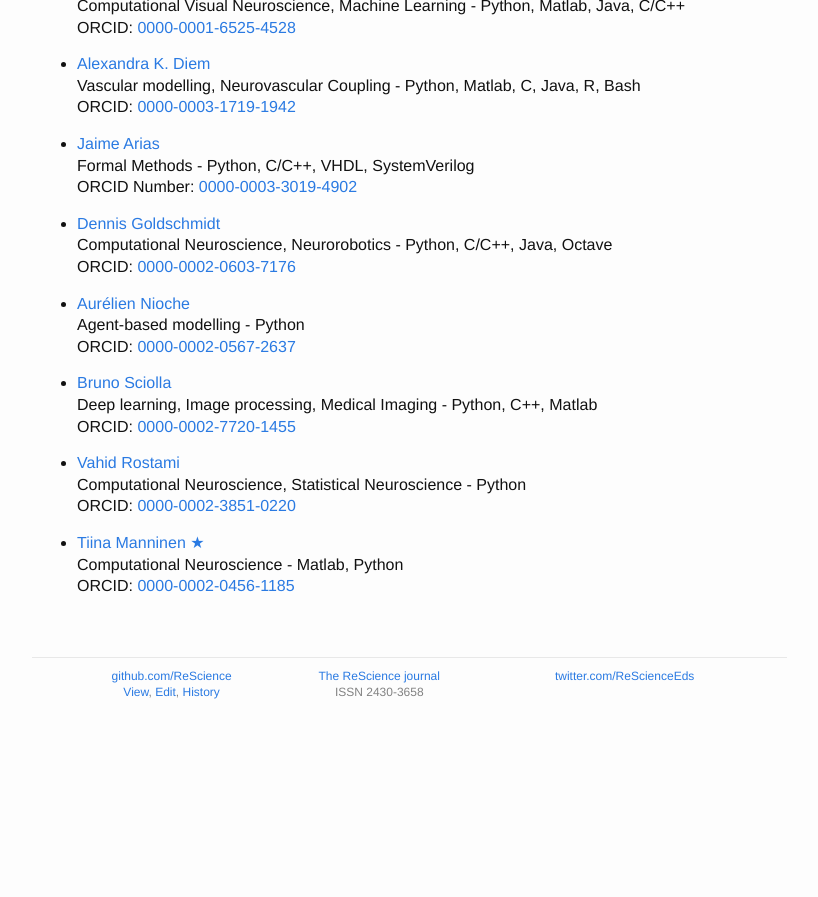
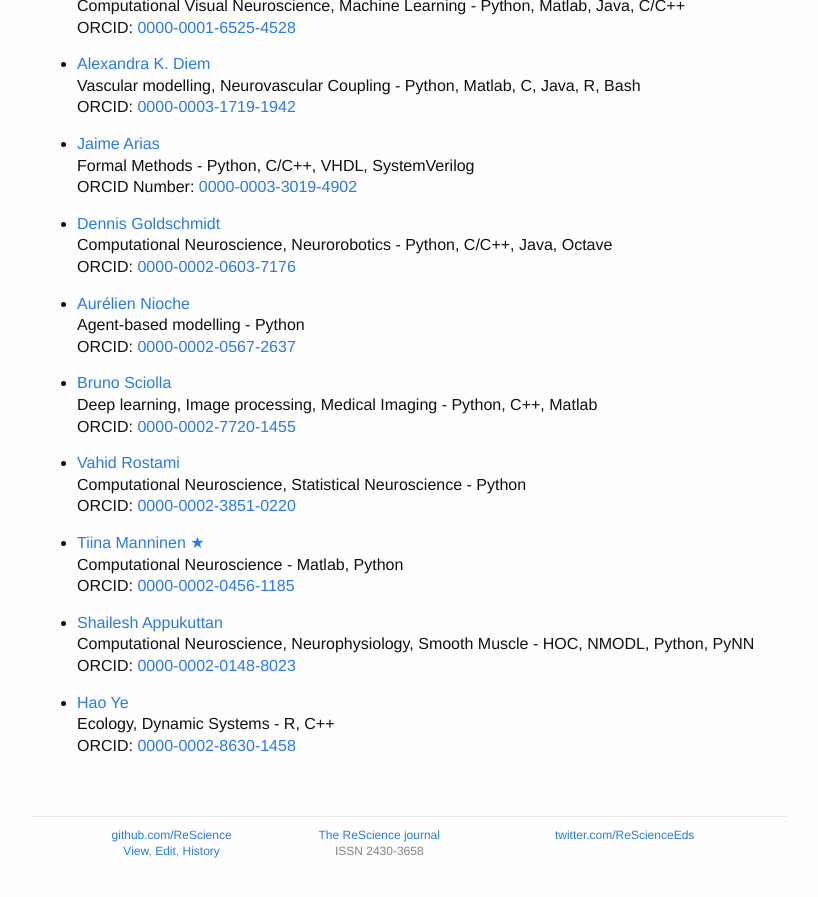
Before and after one commit to ReScience/rescience.github.io, a Jekyll site: the page built from 04-board.md, in a window 1280 px wide and 900 px high, scrolled down 7329 px. Shown: the top 897 px of the window, without its empty margins (223-1041 px from the left). Built offline with Jekyll 4.4.1, drawn with Linux system fonts in a browser that asks for light colours; our own code applies the rules of GitHub Pages for plain Markdown files; before the commit the page ends 8069 px from its top, so only the background shows below that.

Commit message:
Adden Shailesh Appukuttan and Hao Ye

```diff
--- a/04-board.md
+++ b/04-board.md
@@ -447,3 +447,11 @@ accepts submissions in other open source languages.
   [★](https://github.com/ReScience/ReScience-submission/pull/33)
   Computational Neuroscience - Matlab, Python
   ORCID: [0000-0002-0456-1185](https://orcid.org/0000-0002-0456-1185)
+
+* [Shailesh Appukuttan](https://github.com/appukuttan-shailesh)
+  Computational Neuroscience, Neurophysiology, Smooth Muscle - HOC, NMODL, Python, PyNN
+  ORCID: [0000-0002-0148-8023](https://orcid.org/0000-0002-0148-8023)
+
+* [Hao Ye](https://github.com/ha0ye)
+  Ecology, Dynamic Systems - R, C++
+  ORCID: [0000-0002-8630-1458](https://orcid.org/0000-0002-8630-1458)
```
